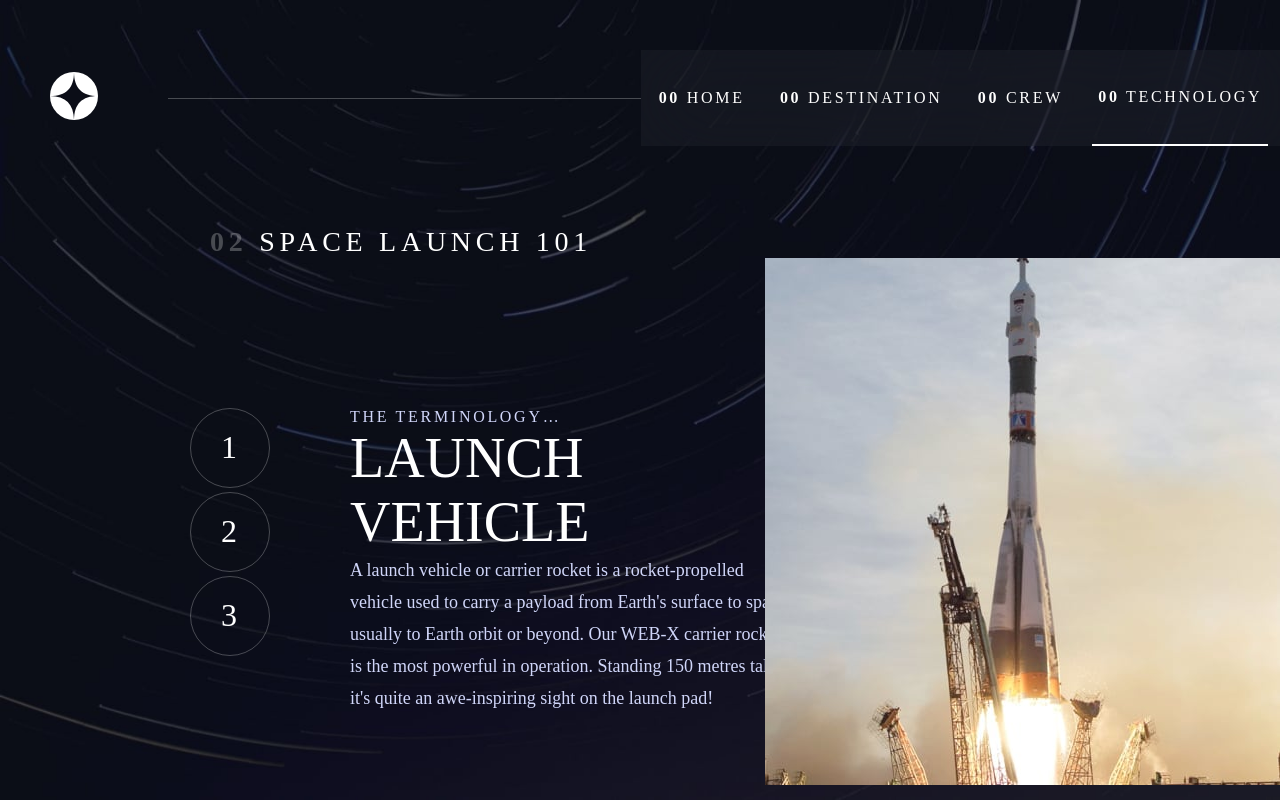
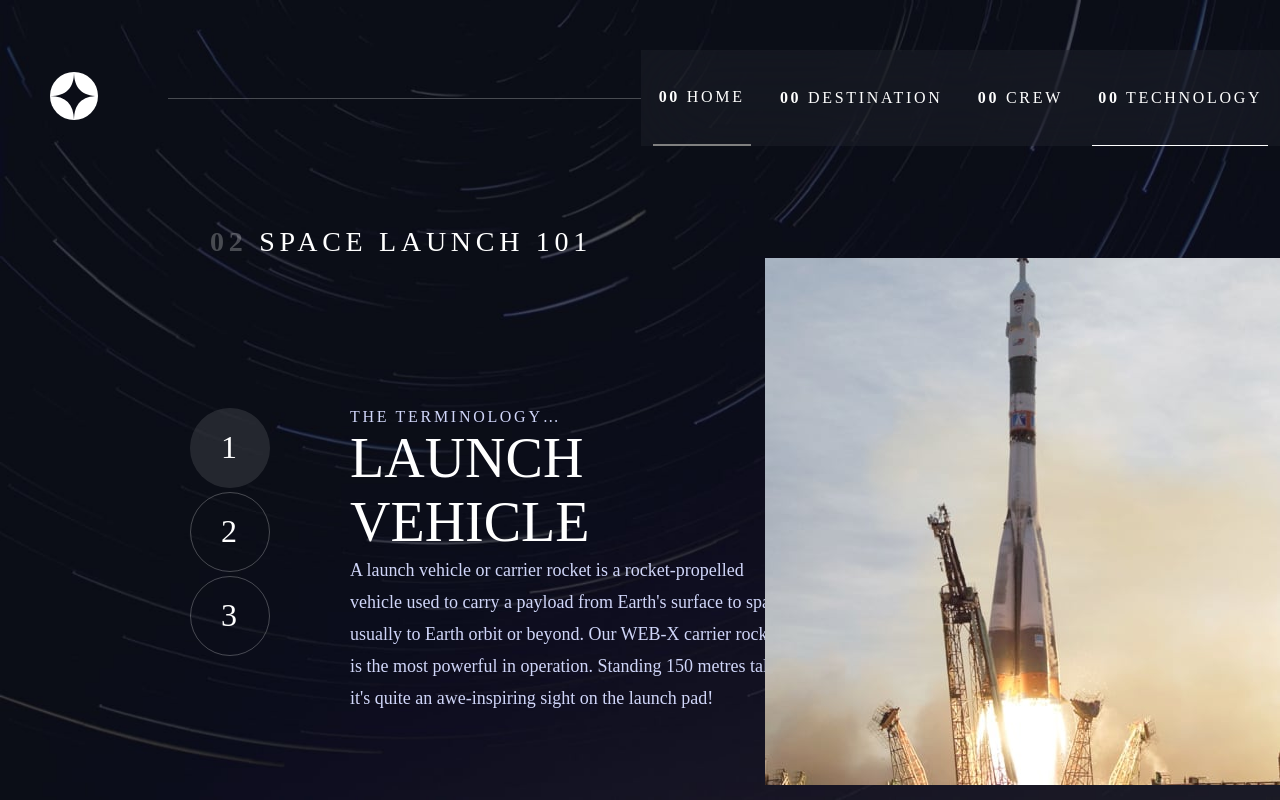
Before and after one commit to OGSett/myreact, a React (Create React App) app in the folder space/: page /technology in a window 1280 px wide. In both pictures the pointer is over the button 701 px from the left and 98 px from the top of the page. Built offline with nearby package versions, Linux system fonts and the light colour scheme.

Commit message:
nav/tech - hover edited

```diff
--- a/space/src/NavBar.js
+++ b/space/src/NavBar.js
@@ -15,7 +15,6 @@ const NavBar = () => {
 
     const toggleNav = () => {
         setIsNavExpanded(!isNavExpanded);
-        console.log(isNavExpanded);
     };
 
     const closeNav = () => {
@@ -25,28 +24,24 @@ const NavBar = () => {
     const location = useLocation();
     useEffect(()=> {
         if(location.pathname === "/home"){
-            console.log("yess")
             setIsNavHome(true)
             setIsNavDest(false)
             setIsNavCrew(false)
             setIsNavTech(false)
         }
         if(location.pathname === "/destination"){
-            console.log("yess")
             setIsNavHome(false)
             setIsNavDest(true)
             setIsNavCrew(false)
             setIsNavTech(false)
         }
         if(location.pathname === "/crew"){
-            console.log("yess")
             setIsNavHome(false)
             setIsNavDest(false)
             setIsNavCrew(true)
             setIsNavTech(false)
         }
         if(location.pathname === "/technology"){
-            console.log("yess")
             setIsNavHome(false)
             setIsNavDest(false)
             setIsNavCrew(false)
--- a/space/src/navbar.css
+++ b/space/src/navbar.css
@@ -56,6 +56,10 @@
     height: 96px;
     }
 
+    .navBtn:hover {
+        cursor: pointer;
+        border-bottom: 2px solid gray;
+    }
     .bedir {
     color: #FFF;
     font-family: Barlow Condensed;
@@ -72,7 +76,7 @@
     }
 
     .activeNavBtn {
-        border-bottom: 2px solid #FFF;
+        border-bottom: 1px solid #FFF;
 
     }
 
--- a/space/src/technology.css
+++ b/space/src/technology.css
@@ -78,6 +78,9 @@
 
 .a {
     position: relative;
+}
+.techLi:hover {
+    cursor: pointer;
 }
 .aBlack {
 
--- a/space/src/technology.js
+++ b/space/src/technology.js
@@ -12,7 +12,7 @@ import NavBar from'./NavBar.js'
 const Thecnology = ({ data, isLoading, error }) => {
 
     const [currentTech, setCurrentTech] = useState(null);
-    const [launchUp, setLaunchUp] = useState(null);
+    const [launchUp, setLaunchUp] = useState(true);
     const [spacePortUp, setSpacePortUp] = useState(null);
     const [capsuleUp, setCapsuleUp] = useState(null);
     const [windowWidth, setWindowWidth] = useState(window.innerWidth);
```
